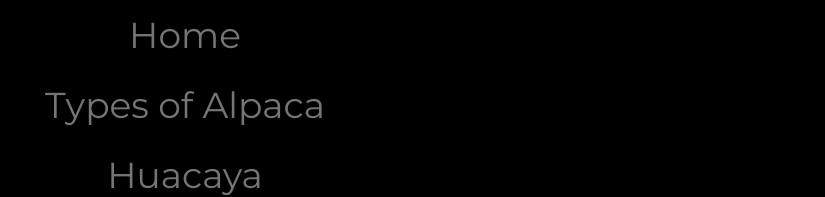
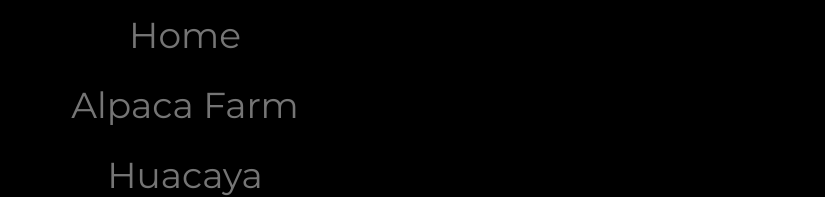
Before and after one commit to yeemun98/yeemun98.github.io, a website: page AlpacaWeb/public_html/HappyAlpaca.html in a window 1280 px wide. Both pictures are taken after a click on the element 1248 px from the left and 35 px from the top of the page. Shown: the part 150-347 px from the top of the page, without its empty margins (455-1280 px from the left). Drawn offline with nearby package versions, Linux system fonts and the light colour scheme.

Commit message:
Update HappyAlpaca.html

```diff
--- a/AlpacaWeb/public_html/HappyAlpaca.html
+++ b/AlpacaWeb/public_html/HappyAlpaca.html
@@ -16,7 +16,7 @@ and open the template in the editor.
           gtag('config', 'UA-158636248-2');
         </script>
 
-        <title>Types of Alpaca</title>
+        <title>Alpaca Farm</title>
         <meta charset="UTF-8">
         <meta name="viewport" content="width=device-width, initial-scale=1.0">
         <link rel="stylesheet" href="https://www.w3schools.com/w3css/4/w3.css">
@@ -52,7 +52,7 @@ and open the template in the editor.
             </a>
             <div class="w3-bar-block w3-center">
                 <a href="index.html" class="w3-bar-item w3-button w3-text-grey w3-hover-black">Home</a>
-                <a href="HappyAlpaca.html" class="w3-bar-item w3-button w3-text-grey w3-hover-black">Types of Alpaca</a>
+                <a href="HappyAlpaca.html" class="w3-bar-item w3-button w3-text-grey w3-hover-black">Alpaca Farm</a>
                 <a href="Huacaya.html" class="w3-bar-item w3-button w3-text-grey w3-hover-black">Huacaya</a>
                 <a href="Suri.html" class="w3-bar-item w3-button w3-text-grey w3-hover-black">Suri</a>
                 <a href="About.html" class="w3-bar-item w3-button w3-text-grey w3-hover-black">About Author</a>
```
